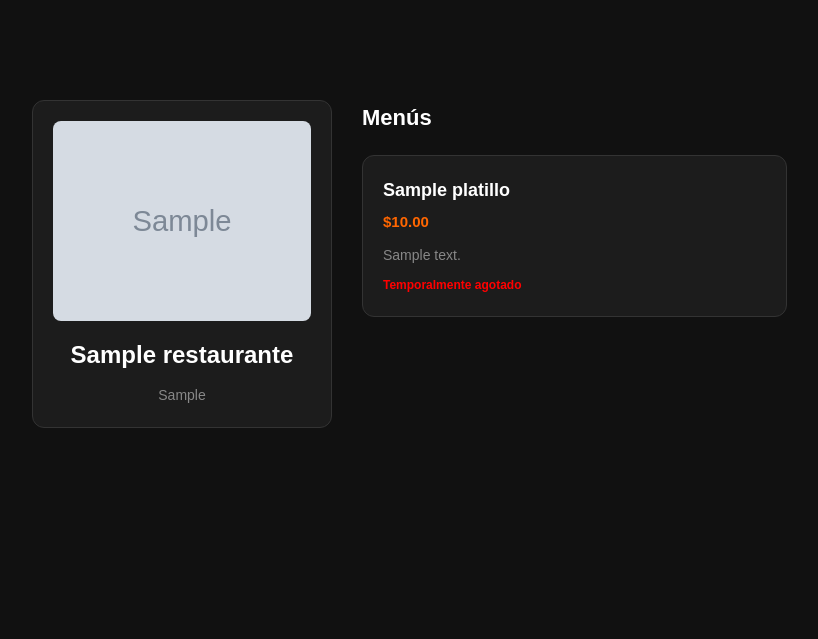
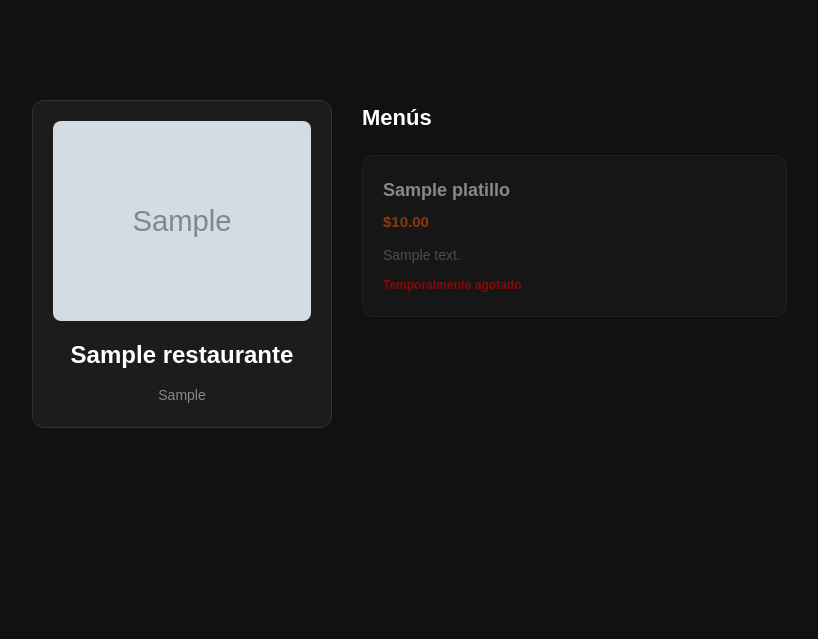
Before and after one commit to Mariafernandarj/Entrega-R-pida, a Django app: page /busqueda/restaurante/1/ in a window 1280 px wide. Shown: the part 66-705 px from the top of the page, without its empty margins (8-826 px from the left). Run offline with Django 5.2, Linux system fonts and the light colour scheme; tables that the repository leaves empty hold one stand-in row (values such as "Sample post"); grey boxes marked "Sample" are stand-in pictures.

Commit message:
Fix: platillos agotados ya no son clickeables en restauranteSeleccionado

```diff
--- a/templates/restauranteSeleccionado.html
+++ b/templates/restauranteSeleccionado.html
@@ -39,7 +39,7 @@
 
         <div style="display: flex; gap: 20px; flex-wrap: wrap;">
             {% for platillo in platillos %}
-                <div onclick="window.location.href='{% url 'busqueda_platillo' %}?q={{ platillo.nombre }}'" style="background-color: #1c1c1c; padding: 20px; border-radius: 12px; border: 1px solid #333; width: calc(50% - 10px); cursor: pointer; transition: all 0.3s;" onmouseover="this.style.borderColor='#ff6600'" onmouseout="this.style.borderColor='#333'">
+                <div onclick="{% if not platillo.agotado %}window.location.href='{% url 'busqueda_platillo' %}?q={{ platillo.nombre }}'{% endif %}" style="background-color: #1c1c1c; padding: 20px; border-radius: 12px; border: 1px solid #333; width: calc(50% - 10px); cursor: {% if platillo.agotado %}default{% else %}pointer{% endif %}; transition: all 0.3s; {% if platillo.agotado %}opacity: 0.5;{% endif %}" onmouseover="{% if not platillo.agotado %}this.style.borderColor='#ff6600'{% endif %}" onmouseout="{% if not platillo.agotado %}this.style.borderColor='#333'{% endif %}">
                     <h3 style="margin: 0 0 5px 0; font-size: 18px; color: white;">{{ platillo.nombre }}</h3>
                     <p style="margin: 0 0 10px 0; color: #ff6600; font-weight: bold;">${{ platillo.precio }}</p>
                     <p style="margin: 0; color: #888; font-size: 14px;">{{ platillo.descripcion|truncatewords:8 }}</p>
```
